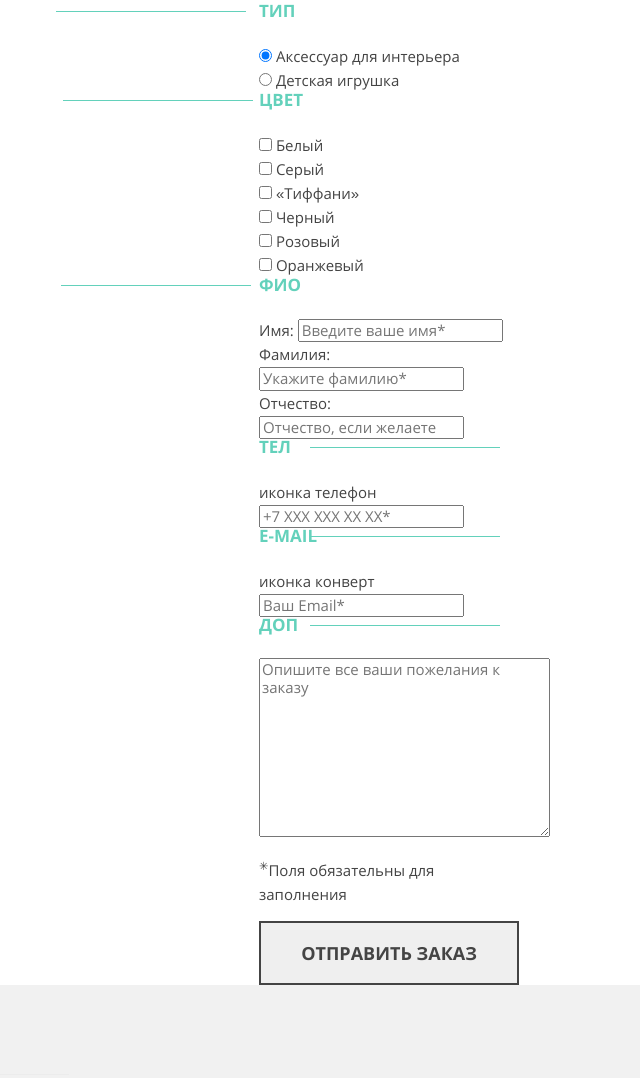
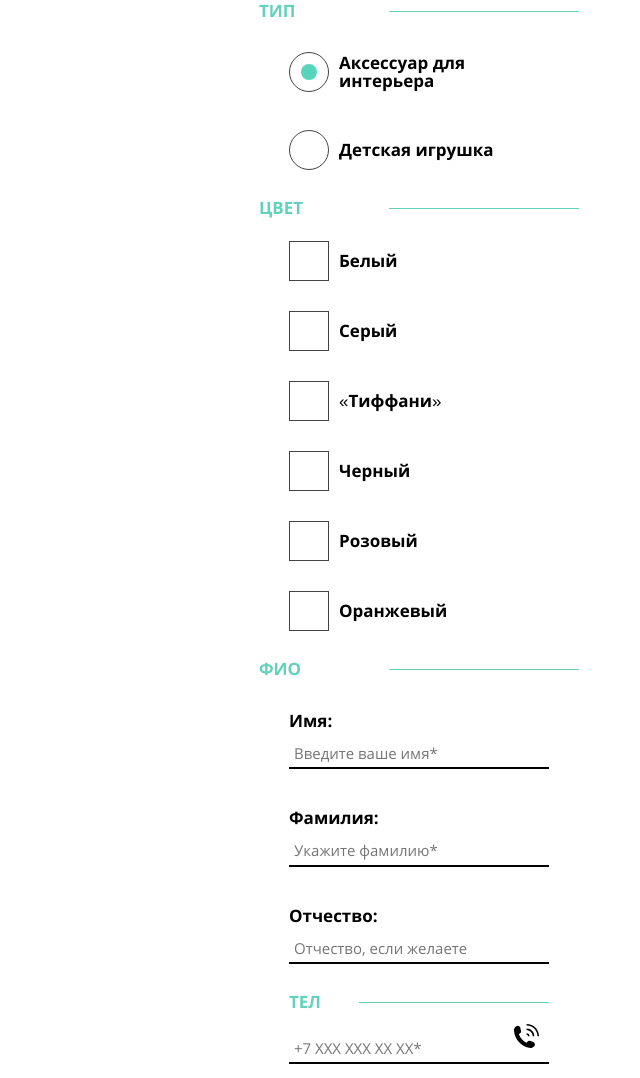
Before and after one commit to halikov/91943-mishka-16, a website: page source/form.html in a window 1280 px wide. Shown: the part 586-1664 px from the top of the page, without its empty margins (221-861 px from the left). Drawn offline with nearby package versions, Linux system fonts and the light colour scheme; files that its build step writes are made by us from their sources; files whose address does not match are found by name.

Commit message:
стили для необязательной части страницы «вязание на заказ»

```diff
--- a/source/form.html
+++ b/source/form.html
@@ -61,17 +61,19 @@
               <fieldset class="field-group">
                 <legend class="field-group__title">Тип</legend>
 
-                <div class="field-radio">
-                  <label class="field-radio__label" for="decor-mod">
-                    <input class="field-radio__input" id="decor-mod"  type="radio" name="filter-by-mod" checked>
-                    <span class="field-radio__name">Аксессуар для интерьера</span>
+                <div class="field-item">
+                  <label class="field-item__block" for="decor-mod">
+                    <input class="field-item__input visually-hidden" id="decor-mod"  type="radio" name="filter-by-mod" checked>
+                    <span class="field-item__checker field-item__checker--radio"></span>
+                    <span class="field-item__text">Аксессуар для интерьера</span>
                   </label>
                 </div>
 
-                <div class="field-radio">
-                  <label class="field-radio__label" for="toys-mod">
-                    <input class="field-radio__input" id="toys-mod"  type="radio" name="filter-by-mod">
-                    <span class="field-radio__name">Детская игрушка</span>
+                <div class="field-item">
+                  <label class="field-item__block" for="toys-mod">
+                    <input class="field-item__input visually-hidden" id="toys-mod"  type="radio" name="filter-by-mod">
+                    <span class="field-item__checker field-item__checker--radio"></span>
+                    <span class="field-item__text">Детская игрушка</span>
                   </label>
                 </div>
 
@@ -80,45 +82,51 @@
               <fieldset class="field-group">
                 <legend class="field-group__title">Цвет</legend>
 
-                <div class="field-checkbox">
-                  <label class="field-checkbox__label" for="white">
-                    <input class="field-checkbox__input" id="white" type="checkbox" name="white">
-                    <span class="field-checkbox__name">Белый</span>
+                <div class="field-item">
+                  <label class="field-item__block" for="white">
+                    <input class="field-item__input visually-hidden" id="white" type="checkbox" name="white">
+                    <span class="field-item__checker field-item__checker--checkbox"></span>
+                    <span class="field-item__text">Белый</span>
                   </label>
                 </div>
 
-                <div class="field-checkbox">
-                  <label class="field-checkbox__label" for="grey">
-                    <input class="field-checkbox__input" id="grey" type="checkbox" name="grey">
-                    <span class="field-checkbox__name">Серый</span>
+                <div class="field-item">
+                  <label class="field-item__block" for="grey">
+                    <input class="field-item__input visually-hidden" id="grey" type="checkbox" name="grey">
+                    <span class="field-item__checker field-item__checker--checkbox"></span>
+                    <span class="field-item__text">Серый</span>
                   </label>
                 </div>
 
-                <div class="field-checkbox">
-                  <label class="field-checkbox__label" for="tiffani">
-                    <input class="field-checkbox__input" id="tiffani" type="checkbox" name="tiffani">
-                    <span class="field-checkbox__name">«Тиффани»</span>
+                <div class="field-item">
+                  <label class="field-item__block" for="tiffani">
+                    <input class="field-item__input visually-hidden" id="tiffani" type="checkbox" name="tiffani">
+                    <span class="field-item__checker field-item__checker--checkbox"></span>
+                    <span class="field-item__text">«Тиффани»</span>
                   </label>
                 </div>
 
-                <div class="field-checkbox">
-                  <label class="field-checkbox__label" for="black">
-                    <input class="field-checkbox__input" id="black" type="checkbox" name="black">
-                    <span class="field-checkbox__name">Черный</span>
+                <div class="field-item">
+                  <label class="field-item__block" for="black">
+                    <input class="field-item__input visually-hidden" id="black" type="checkbox" name="black">
+                    <span class="field-item__checker field-item__checker--checkbox"></span>
+                    <span class="field-item__text">Черный</span>
                   </label>
                 </div>
 
-                <div class="field-checkbox">
-                  <label class="field-checkbox__label" for="pink">
-                    <input class="field-checkbox__input" id="pink" type="checkbox" name="pink">
-                    <span class="field-checkbox__name">Розовый</span>
+                <div class="field-item">
+                  <label class="field-item__block" for="pink">
+                    <input class="field-item__input visually-hidden" id="pink" type="checkbox" name="pink">
+                    <span class="field-item__checker field-item__checker--checkbox"></span>
+                    <span class="field-item__text">Розовый</span>
                   </label>
                 </div>
 
-                <div class="field-checkbox">
-                  <label class="field-checkbox__label" for="orange">
-                    <input class="field-checkbox__input field-checkbox__input--chbx" id="orange" type="checkbox" name="orange">
-                    <span class="field-checkbox__name">Оранжевый</span>
+                <div class="field-item">
+                  <label class="field-item__block" for="orange">
+                    <input class="field-item__input visually-hidden" id="orange" type="checkbox" name="orange">
+                    <span class="field-item__checker field-item__checker--checkbox"></span>
+                    <span class="field-item__text">Оранжевый</span>
                   </label>
                 </div>
 
@@ -127,24 +135,24 @@
               <fieldset class="field-group">
                 <legend class="field-group__title">ФИО</legend>
 
-                <div class="field-text">
-                  <label class="field-text__name" for="user-name">
-                    <span class="field-text__text">Имя:</span>
-                    <input class="field-text__input" id="user-name" type="text" placeholder="Введите ваше имя*">
+                <div class="field-item">
+                  <label class="field-item__block" for="user-name">
+                    <span class="field-item__text">Имя:</span>
+                    <input class="field-item__input" id="user-name" type="text" placeholder="Введите ваше имя*">
                   </label>
                 </div>
 
-                <div class="field-text">
-                  <label class="field-text__name" for="user-surname">
-                    <span class="field-text__text">Фамилия:</span>
-                    <input class="field-text__input" id="user-surname" type="text" placeholder="Укажите фамилию*">
+                <div class="field-item">
+                  <label class="field-item__block" for="user-surname">
+                    <span class="field-item__text">Фамилия:</span>
+                    <input class="field-item__input" id="user-surname" type="text" placeholder="Укажите фамилию*">
                   </label>
                 </div>
 
-                <div class="field-text">
-                  <label class="field-text__name" for="user-middle-name">
-                    <span class="field-text__text">Отчество:</span>
-                    <input class="field-text__input" id="user-middle-name" type="text" placeholder="Отчество, если желаете">
+                <div class="field-item">
+                  <label class="field-item__block" for="user-middle-name">
+                    <span class="field-item__text">Отчество:</span>
+                    <input class="field-item__input" id="user-middle-name" type="text" placeholder="Отчество, если желаете">
                   </label>
                 </div>
               </fieldset>
@@ -152,28 +160,28 @@
               <fieldset class="field-group">
                 <legend class="visually-hidden">Позвонить или написать нам</legend>
 
-                <div class="field-text">
-                  <label class="field-text__name" for="user-tel">
+                <div class="field-item">
+                  <label class="field-item__block" for="user-tel">
                     <span class="field-group__title">Тел</span>
-                    <span class="field-text__icon field-text__icon--tel">иконка телефон</span>
-                    <input class="field-text__input" id="user-tel" type="text" placeholder="+7 XXX XXX XX XX*">
+                    <span class="field-item__icon field-item__icon--tel"></span>
+                    <input class="field-item__input" id="user-tel" type="text" placeholder="+7 XXX XXX XX XX*">
                   </label>
                 </div>
 
 
 
-                <div class="field-text">
-                  <label class="field-text__name" for="email">
+                <div class="field-item">
+                  <label class="field-item__block" for="email">
                     <span class="field-group__title">E-Mail</span>
-                    <span class="field-text__icon field-text__icon--env">иконка конверт</span>
-                    <input class="field-text__input" id="email" type="text" placeholder="Ваш Email*">
+                    <span class="field-item__icon field-item__icon--env"></span>
+                    <input class="field-item__input" id="email" type="text" placeholder="Ваш Email*">
                   </label>
                 </div>
 
-                <div class="field-text">
+                <div class="field-item">
                   <span class="field-group__title">Доп</span>
-                  <label class="field-text__name" for="add-wishes"></label>
-                  <textarea class="field-text__textarea"  id="add-wishes" name="add-wishes" cols="30" rows="10" placeholder="Опишите все ваши пожелания к заказу"></textarea>
+                  <label class="field-item__block" for="add-wishes"></label>
+                  <textarea class="field-item__textarea"  id="add-wishes" name="add-wishes" cols="30" rows="10" placeholder="Опишите все ваши пожелания к заказу"></textarea>
                 </div>
 
               </fieldset>
--- a/source/sass/blocks/button.scss
+++ b/source/sass/blocks/button.scss
@@ -11,6 +11,7 @@
   text-decoration: none;
   color: $color-basic;
   border: 2px solid $color-basic;
+  background-color: $color-white;
   box-sizing: border-box;
 
   &:hover {
--- a/source/sass/blocks/field-group.scss
+++ b/source/sass/blocks/field-group.scss
@@ -1,4 +1,6 @@
 .field-group {
+  display: flex;
+  flex-direction: column;
   width: 100%;
   margin: 0;
   padding: 0;
@@ -9,6 +11,7 @@
 .field-group__title {
   position: relative;
   display: block;
+  width: 100%;
   margin: 0;
   margin-bottom: 25px;
   padding: 0;
@@ -22,7 +25,7 @@
     content: "";
     position: absolute;
     top: 50%;
-    right: 50px;
+    right: 0;
     display: block;
     width: 190px;
     height: 1px;
--- /dev/null
+++ b/source/sass/blocks/field-item.scss
@@ -0,0 +1,103 @@
+.field-item {
+  width: 100%;
+  margin: 0;
+  margin-bottom: 30px;
+  padding: 0;
+  box-sizing: border-box;
+
+  &:hover .field-item__checker {
+    border-color: $color-primary-hovered;
+  }
+
+  &:active .field-item__checker {
+    border-color: $color-basic-30;
+  }
+}
+
+.field-item__block {
+  position: relative;
+  display: flex;
+  flex-direction: row;
+  flex-wrap: wrap;
+  justify-content: flex-start;
+  align-items: center;
+  width: 260px;
+  margin: 0 30px;
+  cursor: pointer;
+}
+
+.field-item__text {
+  width: 155px;
+  margin: 0;
+  padding: 10px 0;
+  font-family: "OpenSansBold", "Arial", sans-serif;
+  font-size: 17px;
+  line-height: 18px;
+  color: $color-black;
+}
+
+.field-item__icon {
+  position: absolute;
+  top: 30px;
+  right: 0;
+  z-index: 1;
+  width: 25px;
+  height: 20px;
+  padding: 5px;
+  background-repeat: no-repeat;
+  background-position: 0 0;
+
+  &--tel {
+    background-image: url("../img/icon-phone.svg");
+  }
+
+  &--env {
+    background-image: url("../img/icon-mail.svg");
+  }
+}
+
+.field-item__input {
+  width: 100%;
+  margin: 0;
+  padding: 5px;
+  border: none;
+  border-bottom: 2px solid $color-black;
+  box-sizing: border-box;
+
+  &:checked + .field-item__checker--radio::after {
+    display: block;
+  }
+
+  &:checked + .field-item__checker--checkbox {
+    background-image: url("../img/icon-tick.svg");
+  }
+}
+
+.field-item__checker {
+  width: 40px;
+  height: 40px;
+  margin-right: 10px;
+  border: 1px solid $color-basic;
+  background-color: $color-white;
+  background-repeat: no-repeat;
+  background-position: center;
+  box-sizing: border-box;
+
+  &--radio {
+    position: relative;
+    border-radius: 100%;
+
+    &::after {
+      position: absolute;
+      top: 50%;
+      left: 50%;
+      content: "";
+      display: none;
+      width: 16px;
+      height: 16px;
+      border-radius: 100%;
+      background-color: $color-primary-hovered;
+      transform: translate(-50%, -50%);
+    }
+  }
+}
--- a/source/sass/blocks/field-radio.scss
+++ /dev/null
@@ -1,8 +0,0 @@
-.field-radio {
-  width: 100%;
-  box-sizing: border-box;
-}
-
-.field-radio__name {
-  font-family: "OpenSansBold", "Arial", sans-serif;
-}
--- a/source/sass/style.scss
+++ b/source/sass/style.scss
@@ -18,6 +18,7 @@
 @import "blocks/product.scss";
 @import "blocks/presentation.scss";
 @import "blocks/field-group.scss";
+@import "blocks/field-item.scss";
 @import "blocks/video.scss";
 @import "blocks/social-icons.scss";
 @import "blocks/copyright.scss";
```
Also changed, not shown: source/sass/blocks/main-nav.scss (+8 -0 lines), source/sass/blocks/page-header.scss (+8 -0 lines).
